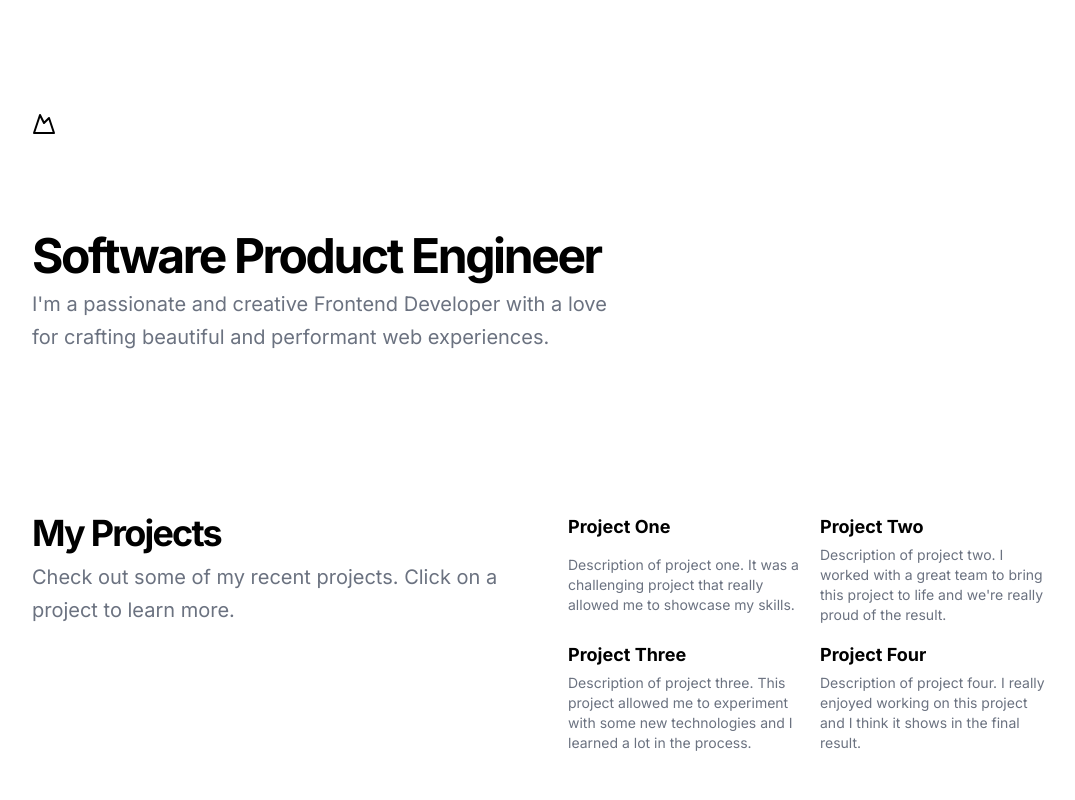
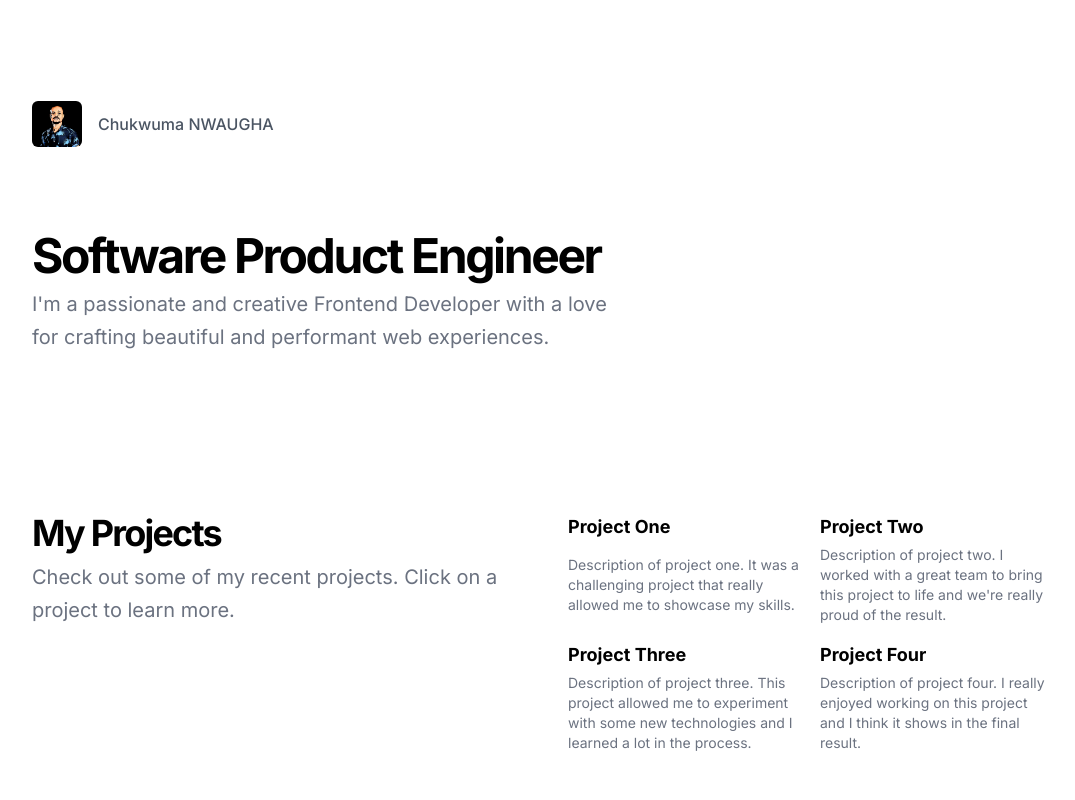
Before and after one commit to nwaughachukwuma/portfolio, a Next.js app: page / in a window 1280 px wide. Shown: the top 800 px of the page, without its empty margins (96-1171 px from the left). Built offline with nearby package versions, Linux system fonts and the light colour scheme.

Commit message:
Update header in main component

```diff
--- a/src/components/main.tsx
+++ b/src/components/main.tsx
@@ -12,9 +12,10 @@ export default function Component() {
   return (
     <div className="flex flex-col min-h-[100dvh]">
       <header className="px-4 lg:px-6 h-14 flex items-center">
-        <Link className="flex items-center justify-center" href="#">
-          <MountainIcon className="h-6 w-6" />
-          <span className="sr-only">Acme Inc</span>
+        <Link className="flex gap-x-4 items-center justify-center" href="#">
+          <img className="object-contain object-center rounded-md"  width="50" height="50" src="assets/images/dev_avatar.png" alt="Chukwuma Nwaugha Avatar" />
+          <h1 className="text-gray-600 font-medium">Chukwuma NWAUGHA</h1>
+          <span className="sr-only">Chukwuma Nwaugha</span>
         </Link>
       </header>
       <main className="flex-1">
```
